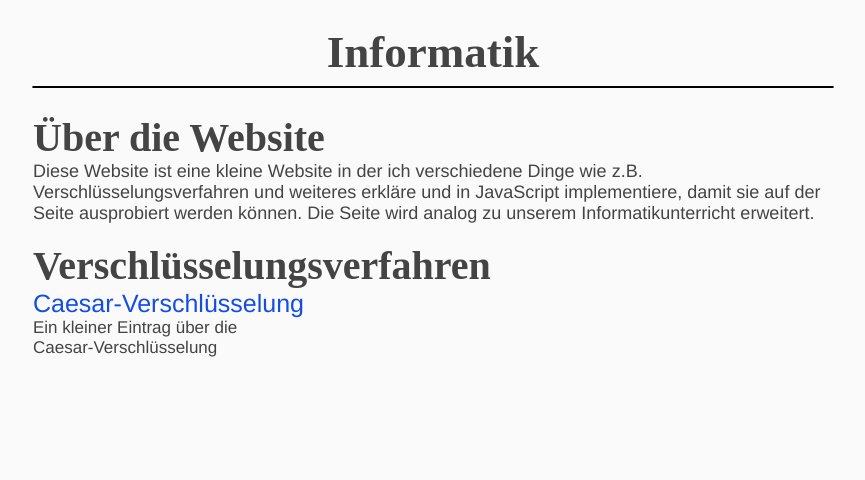
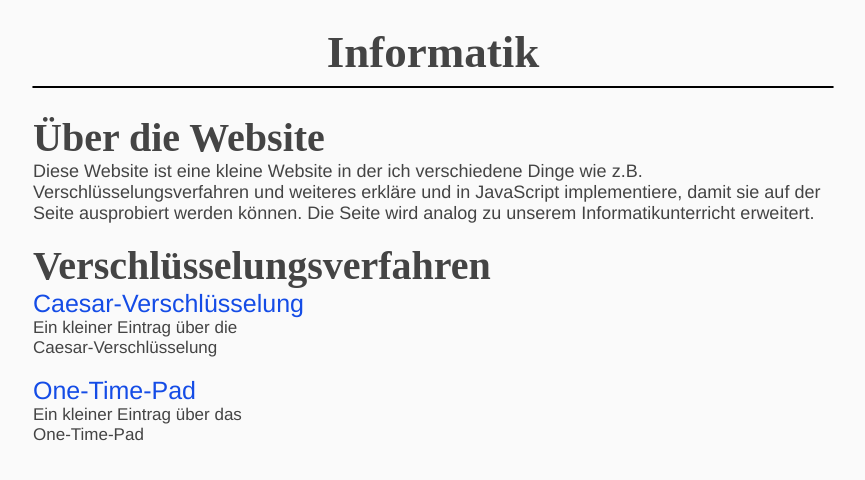
Before and after one commit to KurtSchneider0/cryptographywebsite, a plain HTML site: page index.html in a window 1280 px wide. Shown: the whole page, without its empty margins (207-1072 px from the left). Drawn offline with Linux system fonts and the light colour scheme.

Commit message:
Link zum One-Time-Pad Eintrag hinzugefügt

```diff
--- a/index.html
+++ b/index.html
@@ -29,6 +29,11 @@
             <a href="Verfahren/caeser.html" class="sitelinks">Caesar-Verschlüsselung</a> <br>
             Ein kleiner Eintrag über die <br>
             Caesar-Verschlüsselung
+          </div><br>
+          <div class="verdesc align-center">
+            <a href="Verfahren/onetimepad.html" class="sitelinks">One-Time-Pad</a> <br>
+            Ein kleiner Eintrag über das <br>
+            One-Time-Pad
           </div>
         </div>
       </section>
```
